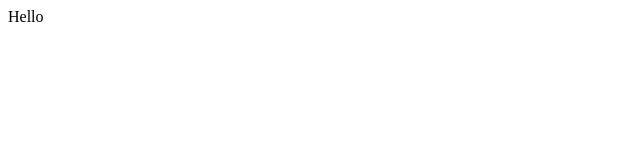
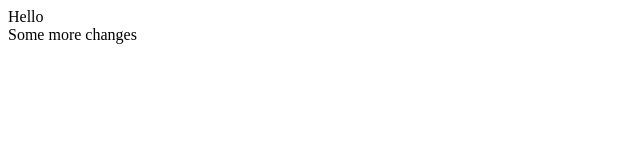
Before and after one commit to user567890/demo-repo, a plain HTML site: page index.html in a window 1280 px wide. Shown: the whole page, without its empty margins (0-640 px from the left). Drawn offline with Linux system fonts and the light colour scheme.

Commit message:
some random text

```diff
--- a/index.html
+++ b/index.html
@@ -1 +1,3 @@
 <div>Hello</div>
+
+<div>Some more changes</div>
```
Also changed, not shown: 1 other file.
